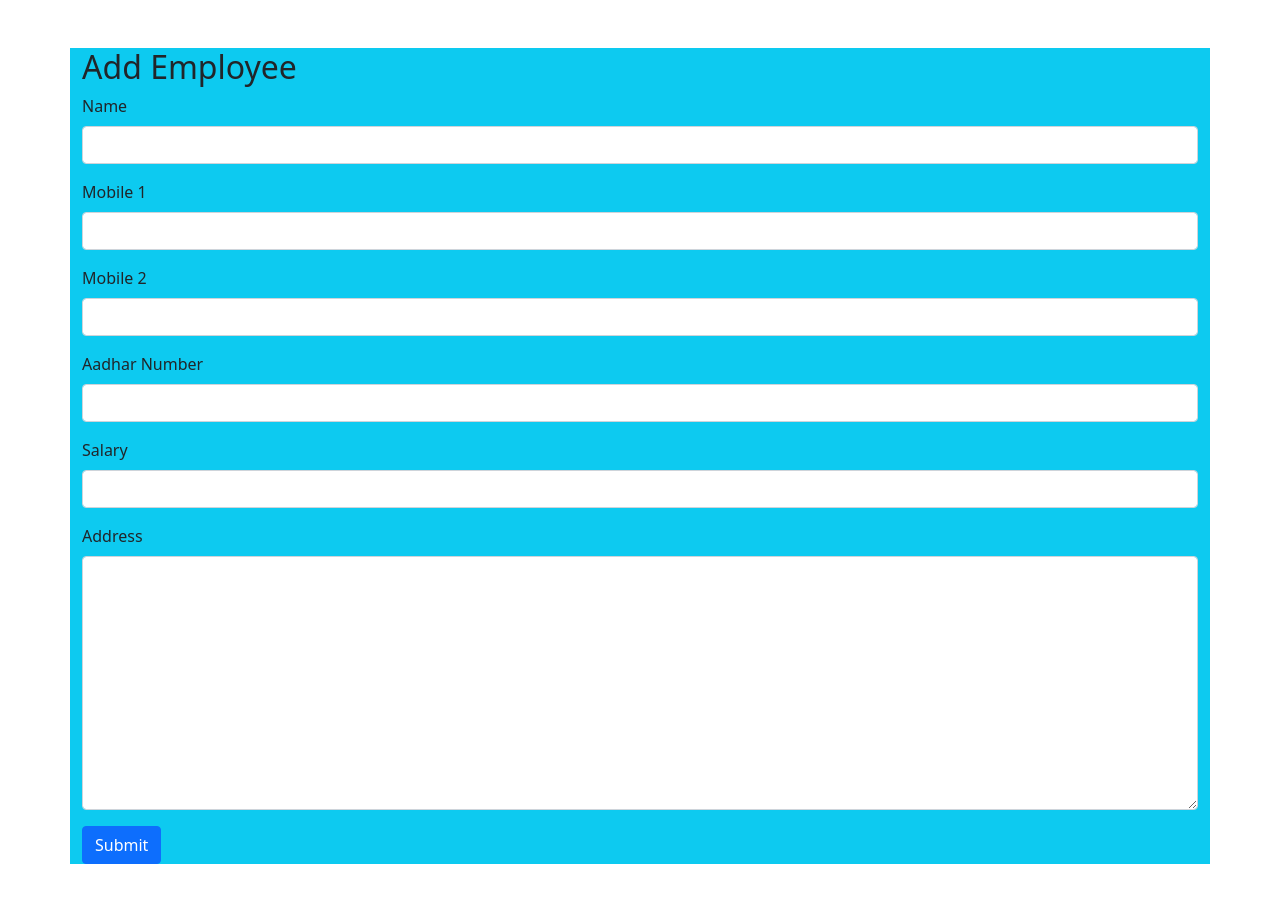
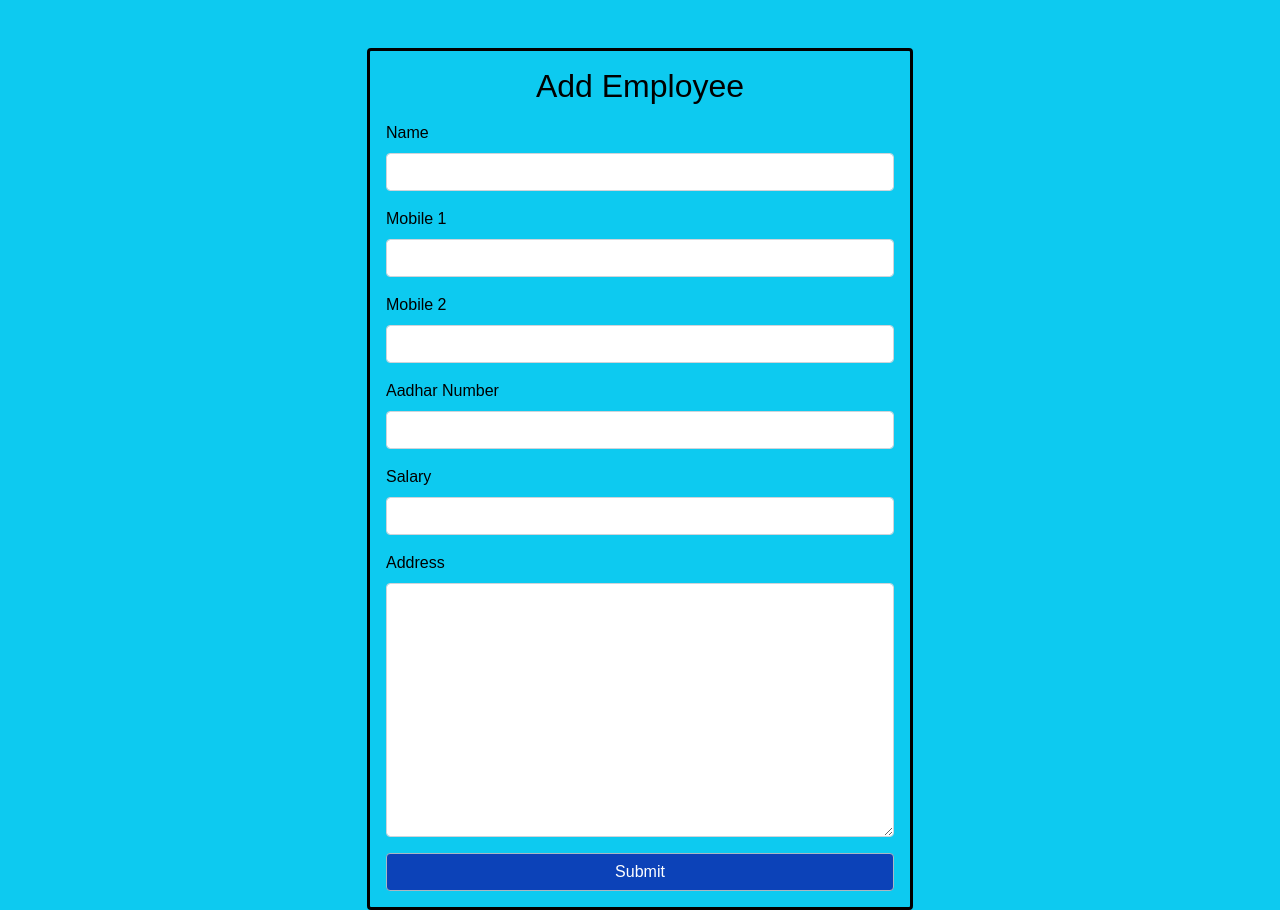
Before and after one commit to nag2mani/SuryaShaktiEngineeringWorks, a Django app: page /add_employee/ in a window 1280 px wide. Before the commit the page ends 864 px from the top, so only its background shows below. Run offline with Django 5.2, Linux system fonts and the light colour scheme.

Commit message:
decorated one form

```diff
--- /dev/null
+++ b/SSEW/home/static/css/forms.css
@@ -0,0 +1,34 @@
+/* forms.css */
+
+body {
+    font-family: sans-serif;
+    background-color:#0dcaf0; /* Dark background color */
+    color: #000000; /* Default text color */
+}
+
+.card {
+    border: 3px solid #000000; /* Border color for the card */
+    background-color: #0dcaf0; /* Background color inside the card */
+}
+
+.card-title, .form-label{
+    color: #000000; /* Text color for the card title */
+}
+
+.form-control {
+    background-color: #fff; /* White background for form controls */
+    color: #000000; /* Text color for form controls */
+}
+
+.btn-primary {
+    color: white;
+    background-color: #0c42b8; /* Custom primary button background color */
+    border-color: #aab7c2; /* Custom primary button border color */
+}
+
+.btn-primary:hover,
+.btn-primary:focus,
+.btn-primary:active {
+    background-color: #0136b4; /* Custom primary button background color on hover/focus/active */
+    border-color: #495056; /* Custom primary button border color on hover/focus/active */
+}
--- a/SSEW/home/templates/add_employee.html
+++ b/SSEW/home/templates/add_employee.html
@@ -1,15 +1,19 @@
-<!-- employee.html -->
 <!DOCTYPE html>
 <html lang="en">
 <head>
     <meta charset="UTF-8">
     <meta name="viewport" content="width=device-width, initial-scale=1.0">
     <link href="https://cdn.jsdelivr.net/npm/bootstrap@5.0.2/dist/css/bootstrap.min.css" rel="stylesheet">
+    <link rel="stylesheet" href="../static/css/forms.css">
     <title>Add Employee</title>
 </head>
 <body>
-    <div class="container mt-5 bg-info">
-        <h2>Add Employee</h2>
+    <div class="container">
+        <div class="row justify-content-center mt-5">
+            <div class="col-md-6">
+                <div class="card">
+                    <div class="card-body">
+                        <h2 class="card-title text-center mb-3">Add Employee</h2>
                         <form method="post">
                             {% csrf_token %}
                             <div class="mb-3">
@@ -32,12 +36,18 @@
                                 <label for="salary" class="form-label">Salary</label>
                                 {{ form.salary }}
                             </div>
-            <div class="mb-3">
+                            <div class="mb-3" id="address1">
                                 <label for="address" class="form-label">Address</label>
                                 {{ form.address }}
                             </div>
-            <button type="submit" class="btn btn-primary">Submit</button>
+                            <div class="text-center">
+                                <button type="submit" class="btn btn-primary w-100">Submit</button>
+                            </div>
                         </form>
+                    </div>
+                </div>
+            </div>
+        </div>
     </div>
     <script src="https://cdn.jsdelivr.net/npm/bootstrap@5.0.2/dist/js/bootstrap.bundle.min.js"></script>
 </body>
```
Also changed, not shown: SSEW/db.sqlite3. Lines whose indentation alone changed are shown as unchanged.
